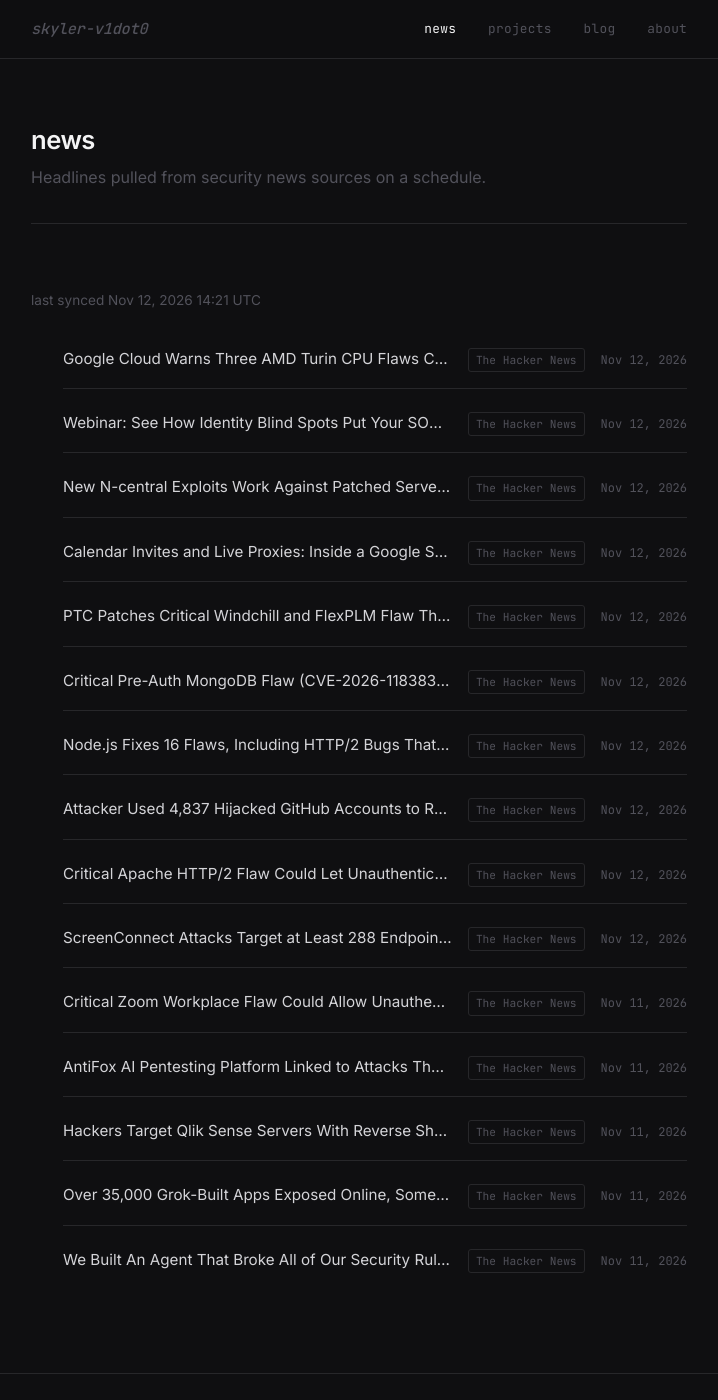
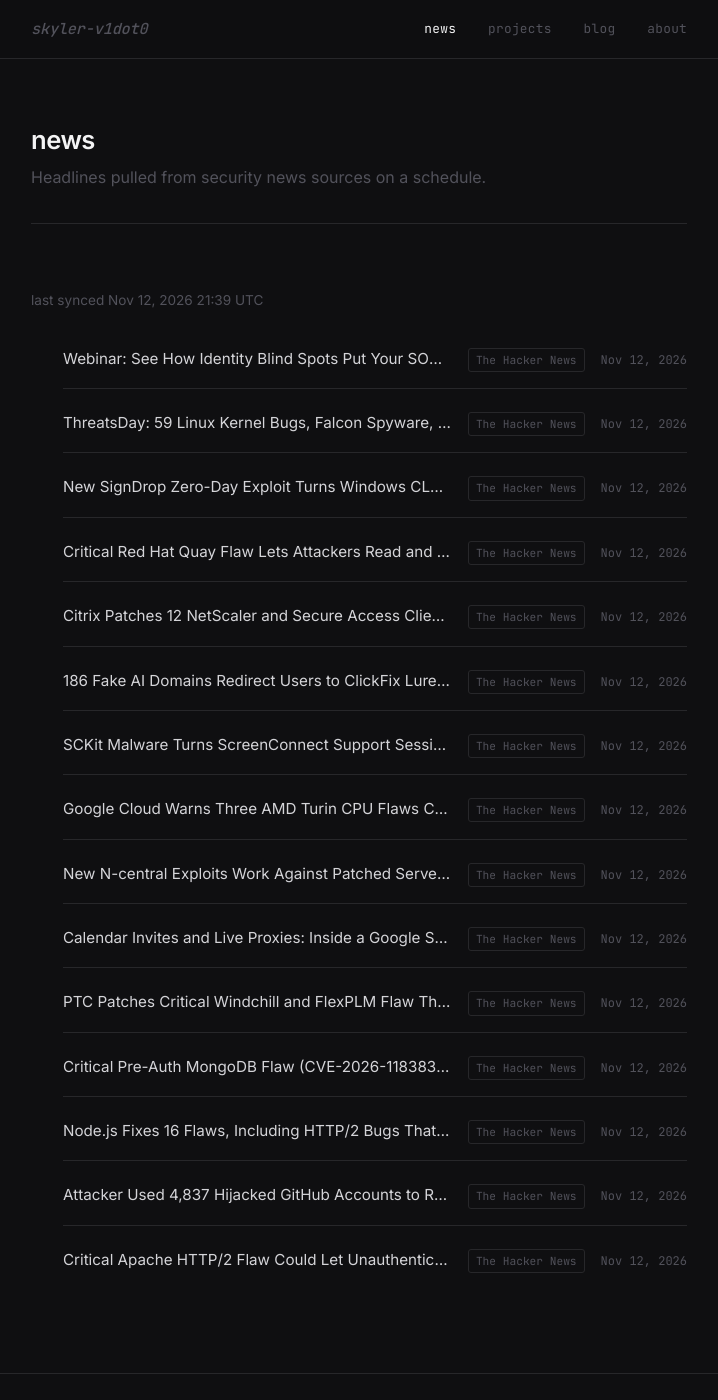
Before and after one commit to skyler-v1dot0/personal-site, a Jekyll site: the page built from news.html, in a window 1280 px wide and 1400 px high. Shown: the whole window, without its empty margins (281-999 px from the left). Built offline with Jekyll 4.4.1, drawn with Linux system fonts in a browser that asks for light colours.

Commit message:
chore: sync news feed [skip ci]

```diff
--- a/_data/news.yml
+++ b/_data/news.yml
@@ -1,16 +1,46 @@
 ---
-updated_at: '2026-11-12T14:21:22Z'
+updated_at: '2026-11-12T21:39:39Z'
 items:
+- title: 'Webinar: See How Identity Blind Spots Put Your SOC at Risk and How to Close
+    Them'
+  url: https://thehackernews.com/2026/11/your-soc-sees-alert-but-does-it-know.html
+  source: The Hacker News
+  published: '2026-11-12T18:07:15Z'
+- title: 'ThreatsDay: 59 Linux Kernel Bugs, Falcon Spyware, GSocket Backdoors + 17
+    More Stories'
+  url: https://thehackernews.com/2026/11/threatsday-59-linux-kernel-bugs-falcon.html
+  source: The Hacker News
+  published: '2026-11-12T18:02:51Z'
+- title: New SignDrop Zero-Day Exploit Turns Windows CLFS Security Feature Into SYSTEM
+    Access
+  url: https://thehackernews.com/2026/11/new-signdrop-zero-day-exploit-turns.html
+  source: The Hacker News
+  published: '2026-11-12T17:50:27Z'
+- title: Critical Red Hat Quay Flaw Lets Attackers Read and Overwrite All Private
+    Container Images in a Registry
+  url: https://thehackernews.com/2026/11/critical-red-hat-quay-flaw-lets.html
+  source: The Hacker News
+  published: '2026-11-12T16:27:01Z'
+- title: Citrix Patches 12 NetScaler and Secure Access Client Flaws, Including Authentication
+    Bypass
+  url: https://thehackernews.com/2026/11/citrix-patches-12-netscaler-and-secure.html
+  source: The Hacker News
+  published: '2026-11-12T15:38:49Z'
+- title: 186 Fake AI Domains Redirect Users to ClickFix Lures, Browser Malware, and
+    Search Hijackers
+  url: https://thehackernews.com/2026/11/186-fake-ai-domains-redirect-users-to.html
+  source: The Hacker News
+  published: '2026-11-12T15:15:40Z'
+- title: SCKit Malware Turns ScreenConnect Support Sessions Into Potential MSP Attack
+    Paths
+  url: https://thehackernews.com/2026/11/sckit-malware-targets-screenconnect.html
+  source: The Hacker News
+  published: '2026-11-12T13:08:28Z'
 - title: Google Cloud Warns Three AMD Turin CPU Flaws Could Leak Data Across Processes
     in VMs
   url: https://thehackernews.com/2026/11/google-cloud-warns-three-amd-turin-cpu.html
   source: The Hacker News
   published: '2026-11-12T12:09:14Z'
-- title: 'Webinar: See How Identity Blind Spots Put Your SOC at Risk and How to Close
-    Them'
-  url: https://thehackernews.com/2026/11/your-soc-sees-alert-but-does-it-know.html
-  source: The Hacker News
-  published: '2026-11-12T12:02:51Z'
 - title: New N-central Exploits Work Against Patched Servers, Enable Root RCE and
     Windows SYSTEM Access
   url: https://thehackernews.com/2026/11/new-n-central-exploits-work-against.html
@@ -45,32 +75,3 @@ items:
   url: https://thehackernews.com/2026/11/critical-apache-http2-flaw-could-let.html
   source: The Hacker News
   published: '2026-11-12T05:12:26Z'
-- title: ScreenConnect Attacks Target at Least 288 Endpoints Across 48 Organizations
-    With Rogue Clients
-  url: https://thehackernews.com/2026/11/screenconnect-attacks-target-at-least.html
-  source: The Hacker News
-  published: '2026-11-12T04:39:48Z'
-- title: Critical Zoom Workplace Flaw Could Allow Unauthenticated Remote Privilege
-    Escalation
-  url: https://thehackernews.com/2026/11/critical-zoom-workplace-flaw-could.html
-  source: The Hacker News
-  published: '2026-11-11T16:12:46Z'
-- title: AntiFox AI Pentesting Platform Linked to Attacks That Accessed AWS Production
-    Secrets
-  url: https://thehackernews.com/2026/11/antifox-ai-pentesting-platform-linked.html
-  source: The Hacker News
-  published: '2026-11-11T15:34:27Z'
-- title: Hackers Target Qlik Sense Servers With Reverse Shells, Stage ActiveMQ and
-    Veeam Exploits
-  url: https://thehackernews.com/2026/11/hackers-target-qlik-sense-servers-with.html
-  source: The Hacker News
-  published: '2026-11-11T14:01:00Z'
-- title: Over 35,000 Grok-Built Apps Exposed Online, Some Leaking Confidential Data
-    and Passwords
-  url: https://thehackernews.com/2026/11/over-35000-grok-built-apps-exposed.html
-  source: The Hacker News
-  published: '2026-11-11T12:19:40Z'
-- title: We Built An Agent That Broke All of Our Security Rules. Here's What We Learned.
-  url: https://thehackernews.com/2026/11/we-built-agent-that-broke-all-of-our.html
-  source: The Hacker News
-  published: '2026-11-11T12:01:59Z'
```
